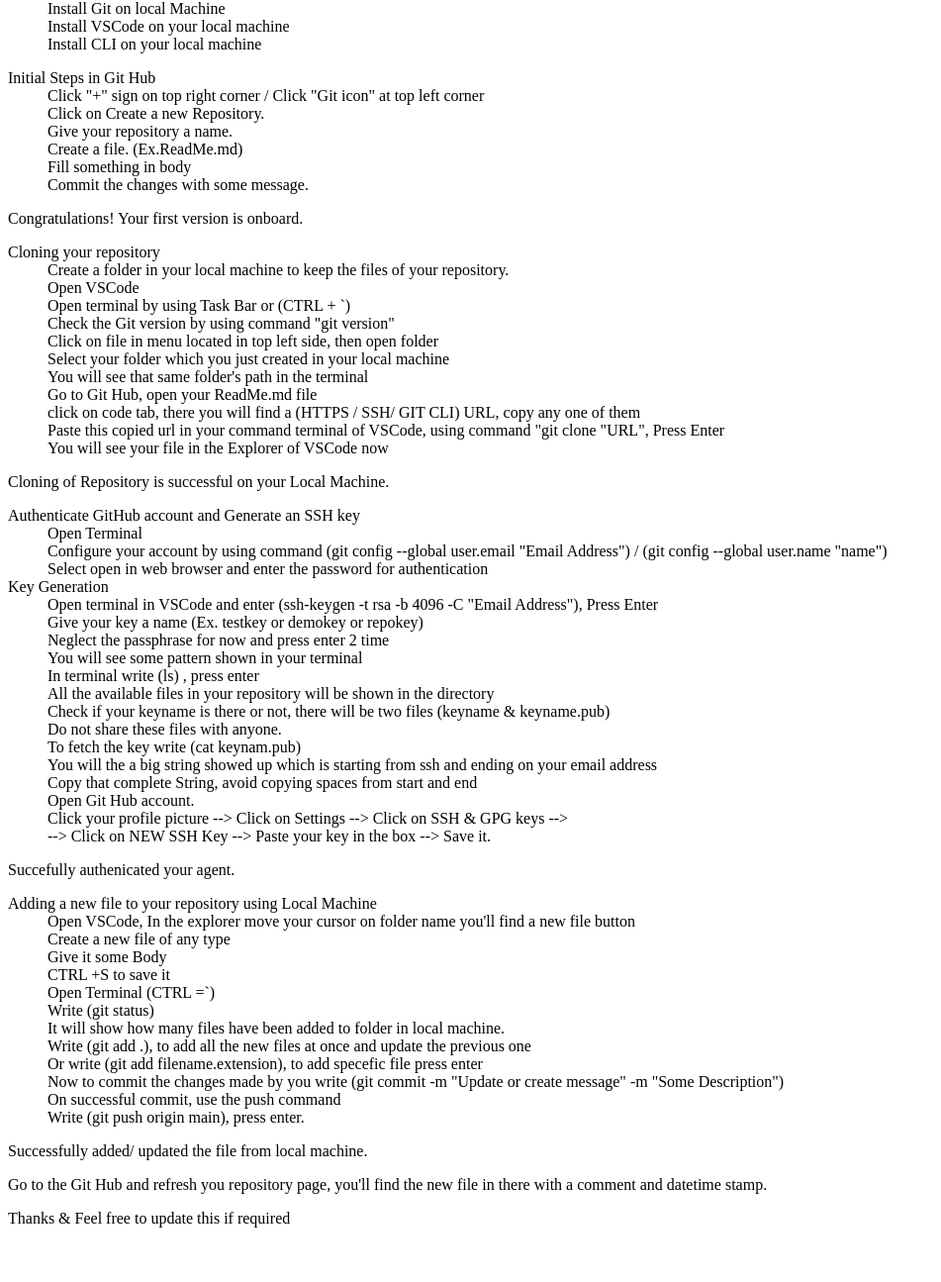
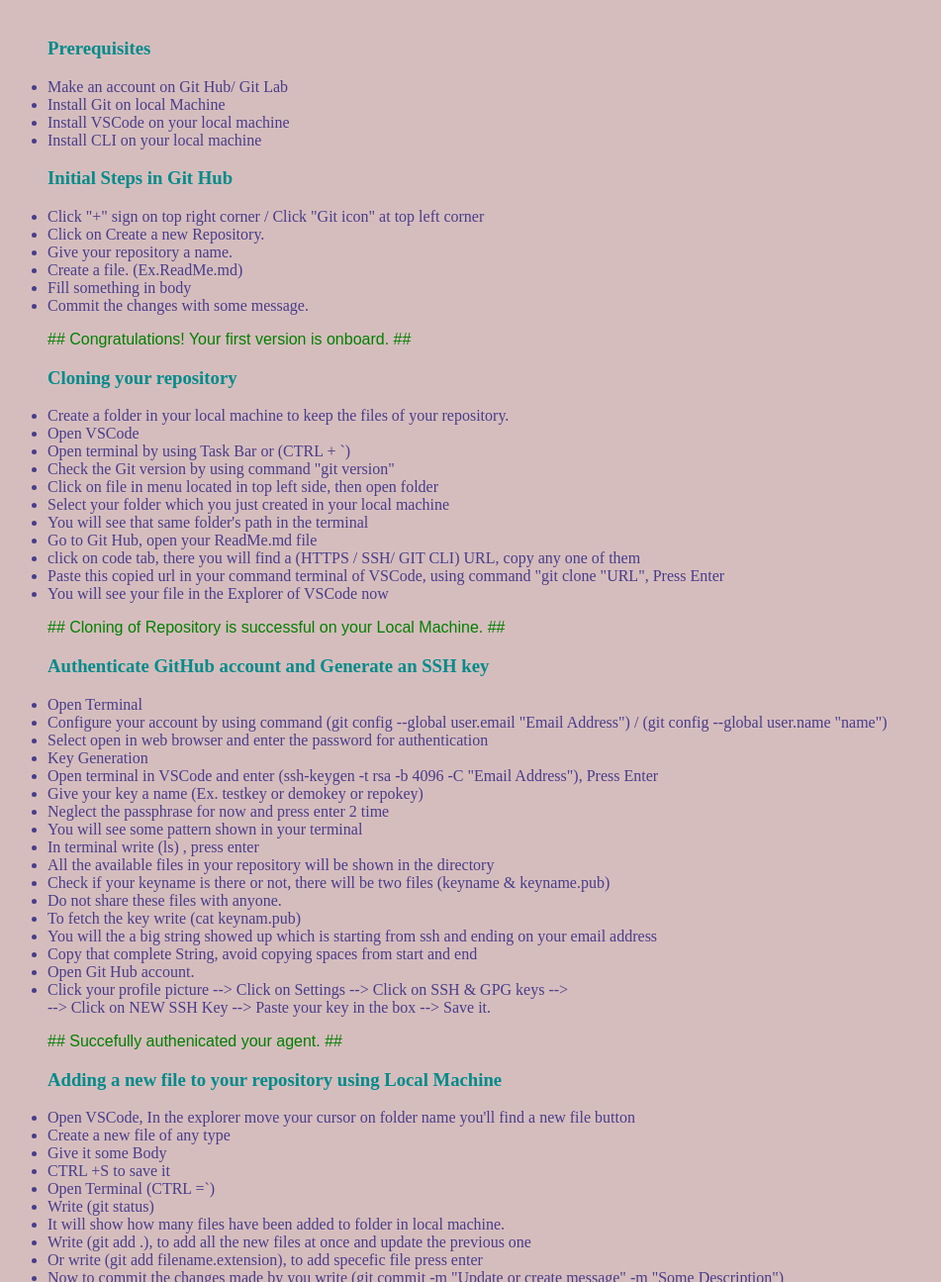
Before and after one commit to kvishupss/Demo, a plain HTML site: page StepGuide.html in a window 1280 px wide. Shown: the part 102-1397 px from the top of the page at 99% size, without its empty margins (0-951 px from the left). Before the commit the page ends 1350 px from the top, so only its background shows below. Drawn offline with Linux system fonts and the light colour scheme; files whose address does not match are found by name.

Commit message:
Updated the html and added Css
Upgraded the UI of the page.

```diff
--- /dev/null
+++ b/StepGuide.css
@@ -0,0 +1,7 @@
+body {background-color: rgb(214, 189, 189);}
+h1 {font-weight:bold; padding:30px; font-family:sans sarif; }
+h3 {margin-left:40px;color:darkcyan; font-weight:bold;font-family:sans sarif;}
+li {color:black;color:darkslateblue;}
+p {margin-left:40px; font-family:Arial; color:green;}
+pre {margin-left:40px; font-family:Arial; color:green;}
+footer {text-align: center; background-color:rgb(225, 240, 13);font-style:italic;}
--- a/StepGuide.html
+++ b/StepGuide.html
@@ -1,80 +1,93 @@
-<h1>Instructions</h1>
+<!DOCTYPE html>
+<html>
+    <head>
+        <title>Beginners Git Guide</title>
+        <link rel="stylesheet" href="D:\VSCode\Git\Demo\StepGuide.css">
+    </head>
+<body>
+        <h1>Instructions</h1>
 
-<dl>
-    <dt>Prerequisites</dt>
-    <dd>Make an account on Git Hub/ Git Lab</dd>
-    <dd>Install Git on local Machine</dd>
-    <dd>Install VSCode on your local machine</dd>
-    <dd>Install CLI on your local machine</dd>
-</dl>
+        <h3>Prerequisites</h3>
+    <ul>
+        <li>Make an account on Git Hub/ Git Lab</li>
+        <li>Install Git on local Machine</li>
+        <li>Install VSCode on your local machine</li>
+        <li>Install CLI on your local machine</li>
+    </ul>
 
-<dl>
-    <dt>Initial Steps in Git Hub</dt>
-    <dd>Click "+" sign on top right corner / Click "Git icon" at top left corner</dd>
-    <dd>Click on Create a new Repository.</dd>
-    <dd>Give your repository a name.</dd>
-    <dd>Create a file. (Ex.ReadMe.md)</dd>
-    <dd>Fill something in body</dd>
-    <dd>Commit the changes with some message.</dd>
-</dl>
-<p>Congratulations! Your first version is onboard.</p>
+        <h3>Initial Steps in Git Hub</h3>
+    <ul>
+        <li>Click "+" sign on top right corner / Click "Git icon" at top left corner</li>
+        <li>Click on Create a new Repository.</li>
+        <li>Give your repository a name.</li>
+        <li>Create a file. (Ex.ReadMe.md)</li>
+        <li>Fill something in body</li>
+        <li>Commit the changes with some message.</li>
+    </ul>
+        <p>## Congratulations! Your first version is onboard. ##</p>
 
-<dl>
-    <dt>Cloning your repository</dt>
-    <dd>Create a folder in your local machine to keep the files of your repository.</dd>
-    <dd>Open VSCode</dd>
-    <dd>Open terminal by using Task Bar or (CTRL + `)</dd>
-    <dd>Check the Git version by using command "git version"</dd>
-    <dd>Click on file in menu located in top left side, then open folder</dd>
-    <dd>Select your folder which you just created in your local machine</dd>
-    <dd>You will see that same folder's path in the terminal</dd>
-    <dd>Go to Git Hub, open your ReadMe.md file</dd>
-    <dd>click on code tab, there you will find a (HTTPS / SSH/ GIT CLI) URL, copy any one of them </dd>
-    <dd>Paste this copied url in your command terminal of VSCode, using command "git clone "URL", Press Enter</dd>
-    <dd>You will see your file in the Explorer of VSCode now</dd>
-</dl>
-<p>Cloning of Repository is successful on your Local Machine.</p>
+        <h3>Cloning your repository</h3>
+    <ul>
 
-<dl>
-    <dt>Authenticate GitHub account and Generate an SSH key</dt>
-    <dd>Open Terminal</dd>
-    <dd>Configure your account by using command (git config --global user.email "Email Address") / (git config --global user.name "name")</dd>
-    <dd>Select open in web browser and enter the password for authentication</dd>
-    <dt>Key Generation</dt>
-    <dd>Open terminal in VSCode and enter (ssh-keygen -t rsa -b 4096 -C "Email Address"), Press Enter </dd>
-    <dd>Give your key a name (Ex. testkey or demokey or repokey)</dd>
-    <dd>Neglect the passphrase for now and press enter 2 time</dd>
-    <dd>You will see some pattern shown in your terminal</dd>
-    <dd>In terminal write (ls) , press enter</dd>
-    <dd>All the available files in your repository will be shown in the directory</dd>
-    <dd>Check if your keyname is there or not, there will be two files (keyname & keyname.pub)</dd>
-    <dd>Do not share these files with anyone.</dd>
-    <dd>To fetch the key write (cat keynam.pub)</dd>
-    <dd>You will the a big string showed up which is starting from ssh and ending on your email address</dd>
-    <dd>Copy that complete String, avoid copying spaces from start and end</dd>
-    <dd>Open Git Hub account.</dd>
-    <dd>Click your profile picture --> Click on Settings --> Click on SSH & GPG keys --></dd>
-    <dd>--> Click on NEW SSH Key --> Paste your key in the box --> Save it.</dd>
-</dl>
+        <li>Create a folder in your local machine to keep the files of your repository.</li>
+        <li>Open VSCode</li>
+        <li>Open terminal by using Task Bar or (CTRL + `)</li>
+        <li>Check the Git version by using command "git version"</li>
+        <li>Click on file in menu located in top left side, then open folder</li>
+        <li>Select your folder which you just created in your local machine</li>
+        <li>You will see that same folder's path in the terminal</li>
+        <li>Go to Git Hub, open your ReadMe.md file</li>
+        <li>click on code tab, there you will find a (HTTPS / SSH/ GIT CLI) URL, copy any one of them </li>
+        <li>Paste this copied url in your command terminal of VSCode, using command "git clone "URL", Press Enter</li>
+        <li>You will see your file in the Explorer of VSCode now</li>
+    </ul>
+        <p>## Cloning of Repository is successful on your Local Machine. ##</p>
 
-<p>Succefully authenicated your agent.</p>
+        <h3>Authenticate GitHub account and Generate an SSH key</h3>
+    <ul>
 
-<dl>
-    <dt>Adding a new file to your repository using Local Machine</dt>
-    <dd>Open VSCode, In the explorer move your cursor on folder name you'll find a new file button</dd>
-    <dd>Create a new file of any type</dd>
-    <dd>Give it some Body</dd>
-    <dd>CTRL +S to save it</dd>
-    <dd>Open Terminal (CTRL =`)</dd>
-    <dd>Write (git status)</dd>
-    <dd>It will show how many files have been added to folder in local machine.</dd>
-    <dd>Write (git add  .), to add all the new files at once and update the previous one</dd>
-    <dd>Or write (git add filename.extension), to add specefic file press enter</dd>
-    <dd>Now to commit the changes made by you write (git commit -m "Update or create message" -m "Some Description")</dd>
-    <dd>On successful commit, use the push command</dd>
-    <dd>Write (git push origin main), press enter.</dd>
-</dl>
-<p>Successfully added/ updated the file from local machine.</p>
-<p>Go to the Git Hub and refresh you repository page, you'll find the new file in there with a comment and datetime stamp.</p>
+        <li>Open Terminal</li>
+        <li>Configure your account by using command (git config --global user.email "Email Address") / (git config --global user.name "name")</li>
+        <li>Select open in web browser and enter the password for authentication</li>
+        <li>Key Generation</li>
+        <li>Open terminal in VSCode and enter (ssh-keygen -t rsa -b 4096 -C "Email Address"), Press Enter </li>
+        <li>Give your key a name (Ex. testkey or demokey or repokey)</li>
+        <li>Neglect the passphrase for now and press enter 2 time</li>
+        <li>You will see some pattern shown in your terminal</li>
+        <li>In terminal write (ls) , press enter</li>
+        <li>All the available files in your repository will be shown in the directory</li>
+        <li>Check if your keyname is there or not, there will be two files (keyname & keyname.pub)</li>
+        <li>Do not share these files with anyone.</li>
+        <li>To fetch the key write (cat keynam.pub)</li>
+        <li>You will the a big string showed up which is starting from ssh and ending on your email address</li>
+        <li>Copy that complete String, avoid copying spaces from start and end</li>
+        <li>Open Git Hub account.</li>
+        <li>Click your profile picture --> Click on Settings --> Click on SSH & GPG keys --><br>--> Click on NEW SSH Key --> Paste your key in the box --> Save it.</li>
+    </ul>
 
-<span>Thanks & Feel free to update this if required</span>
+        <p>## Succefully authenicated your agent. ##</p>
+
+        <h3>Adding a new file to your repository using Local Machine</h3>
+    <ul>
+        <li>Open VSCode, In the explorer move your cursor on folder name you'll find a new file button</li>
+        <li>Create a new file of any type</li>
+        <li>Give it some Body</li>
+        <li>CTRL +S to save it</li>
+        <li>Open Terminal (CTRL =`)</li>
+        <li>Write (git status)</li>
+        <li>It will show how many files have been added to folder in local machine.</li>
+        <li>Write (git add  .), to add all the new files at once and update the previous one</li>
+        <li>Or write (git add filename.extension), to add specefic file press enter</li>
+        <li>Now to commit the changes made by you write (git commit -m "Update or create message" -m "Some Description")</li>
+        <li>On successful commit, use the push command</li>
+        <li>Write (git push origin main), press enter.</li>
+    </ul>
+        <p>## Successfully added/ updated the file from local machine. ##</p>
+        <pre>Go to the Git Hub and refresh you repository page,
+    you'll find the new file in there with a comment and datetime stamp.</pre>
+
+    <footer>
+        <strong><span>Thanks & Feel free to update this if required</span></strong>
+    </footer>
+</body>
+</html>
```
